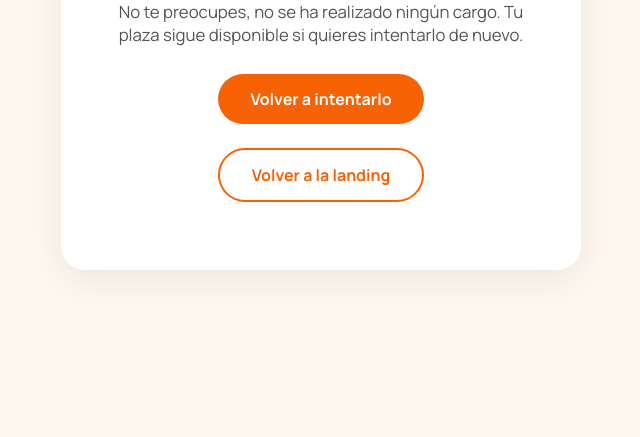
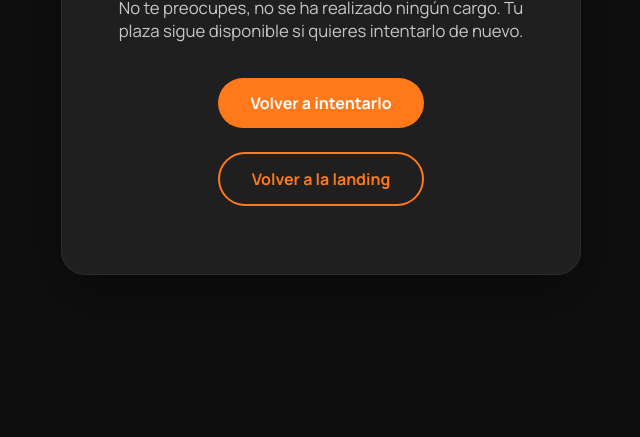
Before and after one commit to LOSMARTESNOHAYLUNA/BILBOINFORM, a website: page octubre/cancelado.html in a window 1280 px wide. Shown: the part 363-800 px from the top of the page, without its empty margins (319-959 px from the left). Drawn offline with nearby package versions, Linux system fonts and the light colour scheme.

Commit message:
Update cancelado.html

```diff
--- a/octubre/cancelado.html
+++ b/octubre/cancelado.html
@@ -19,46 +19,54 @@
     * { margin: 0; padding: 0; box-sizing: border-box; }
     body {
       font-family: 'Manrope', sans-serif;
-      background: #FFF8F1;
+      background: #0F0F0F;
       min-height: 100vh;
       display: flex;
       align-items: center;
       justify-content: center;
       padding: 24px;
+      color: #fff;
     }
     .card {
-      background: #fff;
+      background: #1F1F1F;
+      color: #fff;
       max-width: 520px;
       padding: 56px 40px;
       border-radius: 24px;
       text-align: center;
-      box-shadow: 0 10px 40px rgba(15,15,15,0.08);
+      box-shadow: 0 20px 60px rgba(0,0,0,0.4);
+      border: 1px solid rgba(255,255,255,0.06);
     }
     h1 {
       font-family: 'Playfair Display', serif;
       font-size: 2rem;
       margin-bottom: 16px;
-      color: #0F0F0F;
+      color: #fff;
     }
     p {
-      color: #555;
-      margin-bottom: 16px;
+      color: rgba(255,255,255,0.75);
+      margin-bottom: 24px;
       font-size: 1.05rem;
     }
     .btn {
       display: inline-block;
-      background: #F76205;
+      background: #FF791A;
       color: #fff;
       padding: 14px 32px;
       border-radius: 100px;
       text-decoration: none;
       font-weight: 700;
       margin: 12px 8px;
+      transition: background 0.2s ease;
     }
+    .btn:hover { background: #D96513; }
     .btn.secundario {
       background: transparent;
-      color: #F76205;
-      border: 2px solid #F76205;
+      color: #FF791A;
+      border: 2px solid #FF791A;
+    }
+    .btn.secundario:hover {
+      background: rgba(255,121,26,0.1);
     }
   </style>
 </head>
@@ -72,8 +80,8 @@
     <div style="font-size: 3rem; margin-bottom: 16px;">😔</div>
     <h1>El pago se ha cancelado</h1>
     <p>No te preocupes, no se ha realizado ningún cargo. Tu plaza sigue disponible si quieres intentarlo de nuevo.</p>
-    <a href="/junio/#entradas" class="btn">Volver a intentarlo</a>
-    <a href="/junio/" class="btn secundario">Volver a la landing</a>
+    <a href="/octubre/#entradas" class="btn">Volver a intentarlo</a>
+    <a href="/octubre/" class="btn secundario">Volver a la landing</a>
   </div>
 </body>
 </html>
```
